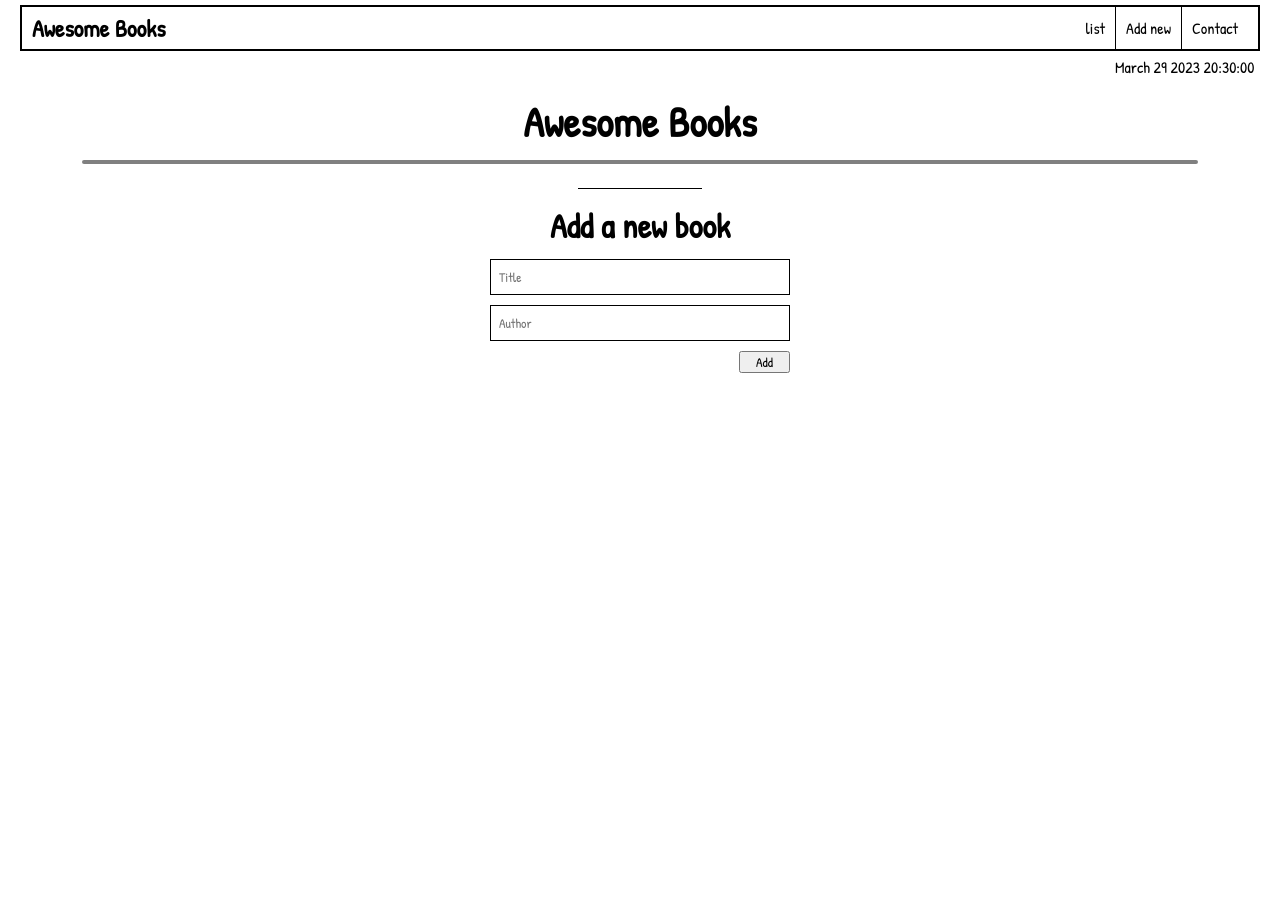
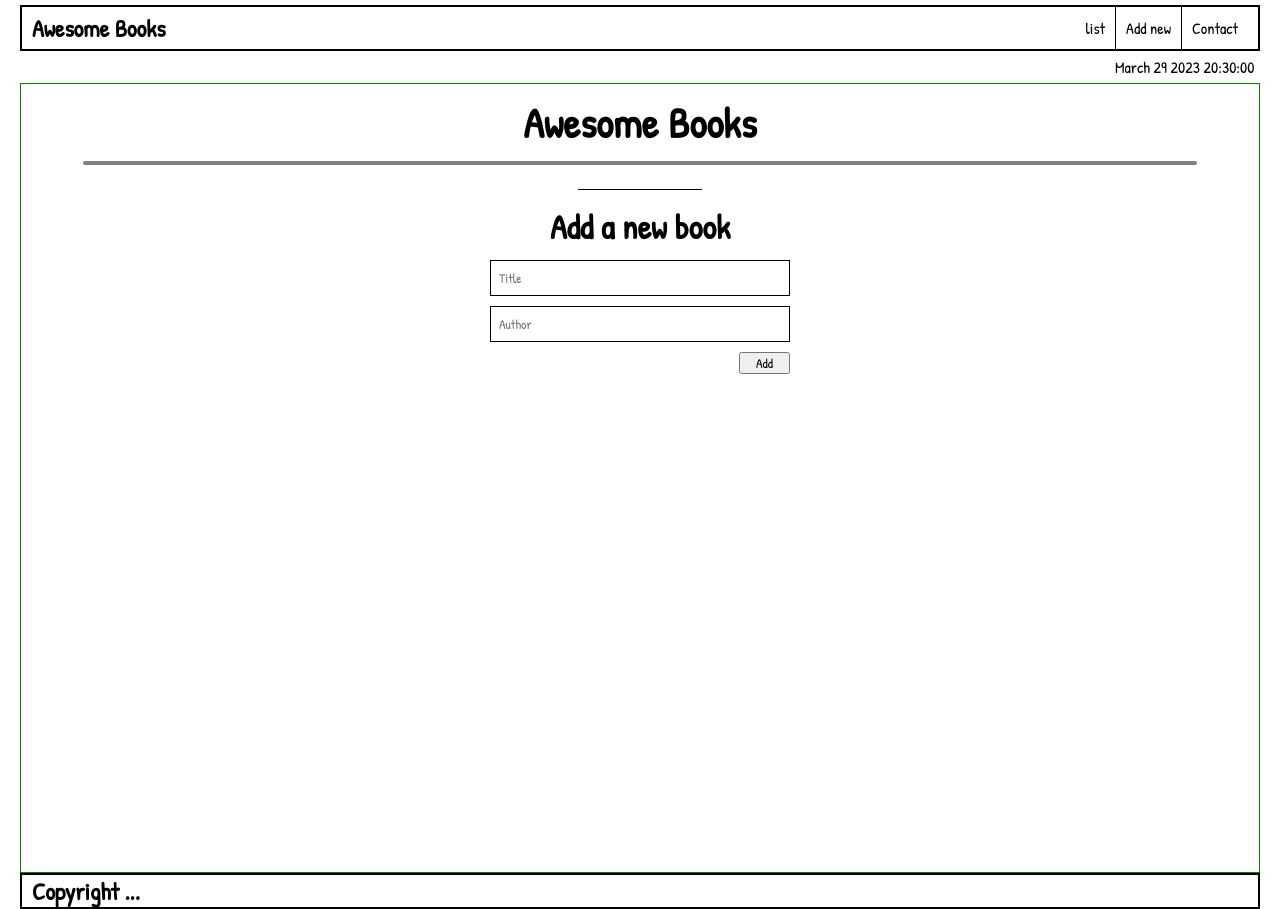
Before and after one commit to tan12082001/Project-AwesomeBooks, a website: page index.html in a window 1280 px wide. Before the commit the page ends 888 px from the top, so only its background shows below. Drawn offline with Linux system fonts and the light colour scheme.

Commit message:
Add footer to the website.

```diff
--- a/index.html
+++ b/index.html
@@ -50,10 +50,10 @@
                 </form>
             </div>
         </main>
-        <footer>
-
-        </footer>
     </div>
+    <footer class="footer-border">
+            <h2>Copyright ...</h2>
+    </footer>
     <script src="app.js"></script>
 </body>
 </html>
--- a/styles.css
+++ b/styles.css
@@ -8,6 +8,7 @@
 }
 body{
   padding: 5px 20px;
+  height: 100vh;
 }
 .nav-header{
   display: flex;
@@ -40,8 +41,9 @@ body{
 
 .wrapper {
   width: 100%;
-  height: 100vh;
+  height: 100%;
   margin: 0 auto;
+  border: 1px solid green;
 }
 
 .wrapper main {
@@ -137,3 +139,8 @@ form.book-form {
   flex-direction: column;
   align-items: flex-end;
 }
+
+.footer-border{
+  border: 2px solid black;
+  padding: 0px 10px;
+}
```
